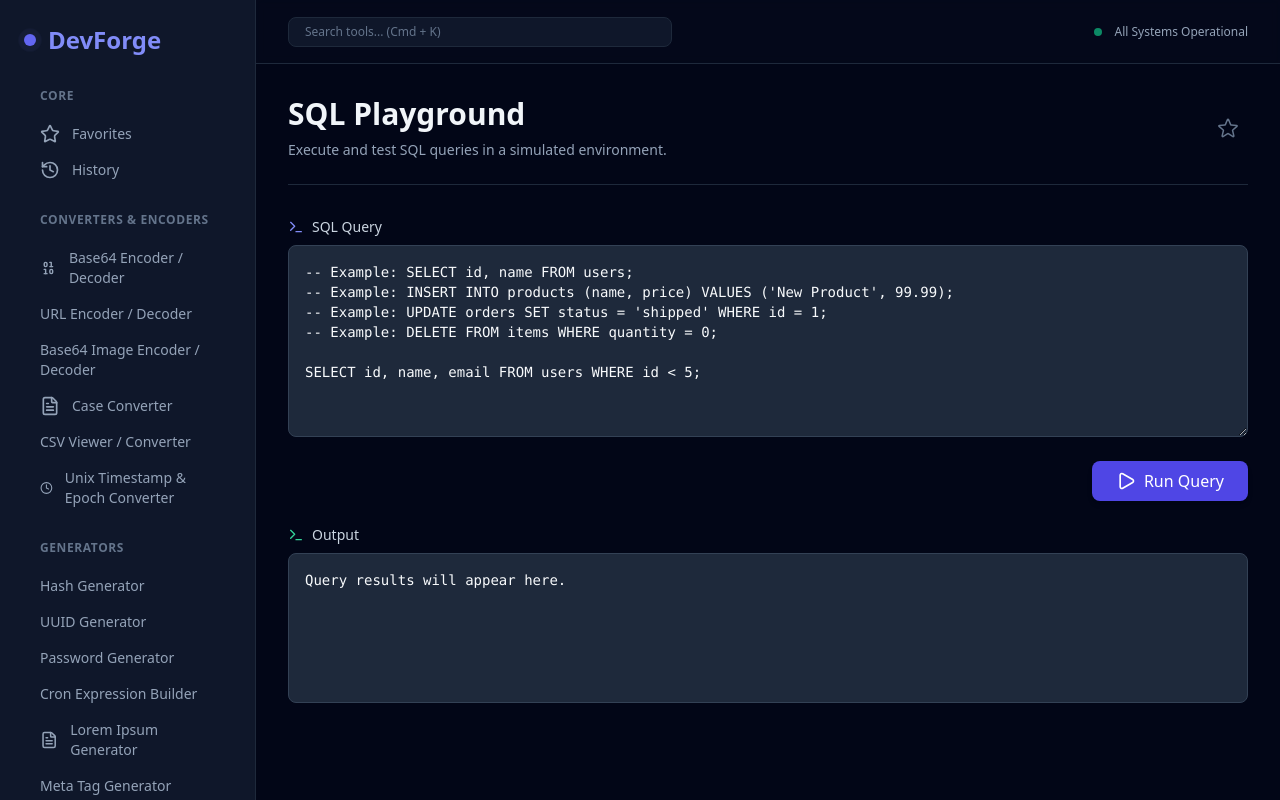
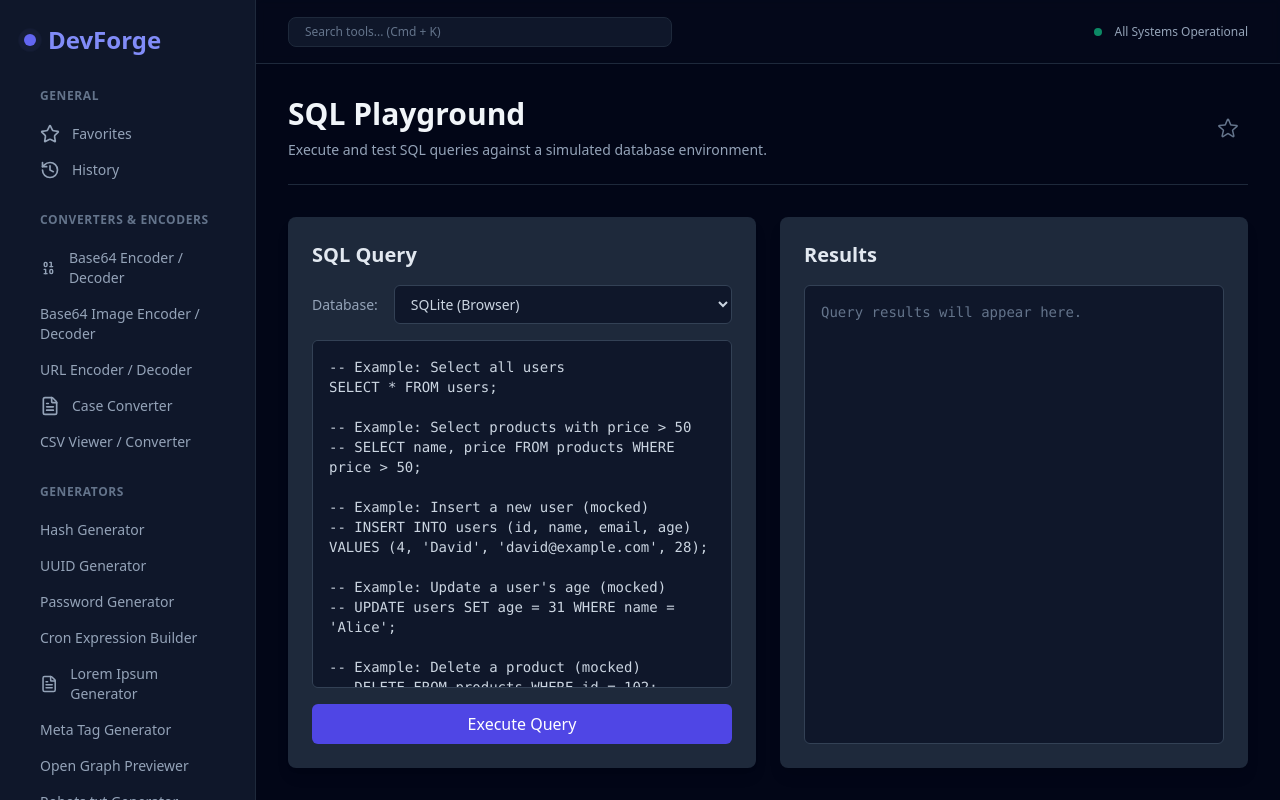
Before and after one commit to Sanjaycode21/developer-toolbox, a Next.js app: page /tools/sql-playground in a window 1280 px wide. Built offline with nearby package versions, Linux system fonts and the light colour scheme.

Commit message:
bot(daily): implement Day 79: Implement SQL Playground UI

```diff
--- a/src/app/tools/sql-playground/page.tsx
+++ b/src/app/tools/sql-playground/page.tsx
@@ -1,156 +1,161 @@
 "use client";
 
-import React, { useState, useEffect } from "react";
-import { ToolPageWrapper } from "@/components/ToolPageWrapper";
-import { useToolStore } from "@/store/useToolStore";
-import toast from "react-hot-toast";
-import { Terminal, Play } from "lucide-react";
+import React, { useState, useEffect, useCallback } from 'react';
+import { ToolPageWrapper } from '@/components/ToolPageWrapper';
+import { useToolStore } from '@/store/useToolStore';
+import toast from 'react-hot-toast';
 
-const SQLPlaygroundPage: React.FC = () => {
-  const toolSlug = "sql-playground";
-  const toolName = "SQL Playground";
-  const description = "Execute and test SQL queries in a simulated environment.";
+const toolSlug = "sql-playground";
+const toolName = "SQL Playground";
+const description = "Execute and test SQL queries against a simulated database environment.";
+
+const mockDatabases = [
+  { id: 'sqlite', name: 'SQLite (Browser)' },
+  { id: 'postgresql', name: 'PostgreSQL (Mock)' },
+  { id: 'mysql', name: 'MySQL (Mock)' },
+];
+
+const mockData = {
+  users: [
+    { id: 1, name: 'Alice', email: 'alice@example.com', age: 30 },
+    { id: 2, name: 'Bob', email: 'bob@example.com', age: 24 },
+    { id: 3, name: 'Charlie', email: 'charlie@example.com', age: 35 },
+  ],
+  products: [
+    { id: 101, name: 'Laptop', price: 1200, stock: 50 },
+    { id: 102, name: 'Mouse', price: 25, stock: 200 },
+    { id: 103, name: 'Keyboard', price: 75, stock: 150 },
+  ],
+};
+
+export default function SqlPlaygroundPage() {
+  const [sqlQuery, setSqlQuery] = useState<string>(`-- Example: Select all users
+SELECT * FROM users;
+
+-- Example: Select products with price > 50
+-- SELECT name, price FROM products WHERE price > 50;
+
+-- Example: Insert a new user (mocked)
+-- INSERT INTO users (id, name, email, age) VALUES (4, 'David', 'david@example.com', 28);
+
+-- Example: Update a user's age (mocked)
+-- UPDATE users SET age = 31 WHERE name = 'Alice';
+
+-- Example: Delete a product (mocked)
+-- DELETE FROM products WHERE id = 102;
+`);
+  const [queryResult, setQueryResult] = useState<string | null>(null);
+  const [selectedDatabase, setSelectedDatabase] = useState<string>(mockDatabases[0].id);
+  const [isLoading, setIsLoading] = useState<boolean>(false);
 
   const { addToHistory } = useToolStore();
 
-  const [query, setQuery] = useState<string>(`-- Example: SELECT id, name FROM users;
--- Example: INSERT INTO products (name, price) VALUES ('New Product', 99.99);
--- Example: UPDATE orders SET status = 'shipped' WHERE id = 1;
--- Example: DELETE FROM items WHERE quantity = 0;
-
-SELECT id, name, email FROM users WHERE id < 5;`);
-  const [output, setOutput] = useState<string>("");
-  const [isLoading, setIsLoading] = useState<boolean>(false);
-
   useEffect(() => {
     addToHistory(toolSlug);
-  }, [addToHistory, toolSlug]);
+  }, [addToHistory]);
 
-  const handleRunQuery = async () => {
+  const handleExecuteQuery = useCallback(async () => {
     setIsLoading(true);
-    setOutput(""); // Clear previous output
-    toast.dismiss(); // Dismiss any existing toasts
+    setQueryResult(null);
 
-    // Simulate API call
-    await new Promise((resolve) => setTimeout(resolve, 1500));
+    // Simulate network delay
+    await new Promise(resolve => setTimeout(resolve, 800));
 
     try {
-      // Simple mock logic for demonstration
-      const lowerCaseQuery = query.toLowerCase();
+      const queryLower = sqlQuery.toLowerCase().trim();
 
-      if (lowerCaseQuery.includes("select * from users")) {
-        setOutput(
-          `id | name    | email
----|---------|--------------------
-1  | Alice   | alice@example.com
-2  | Bob     | bob@example.com
-3  | Charlie | charlie@example.com
-4  | David   | david@example.com
-5  | Eve     | eve@example.com`
-        );
-        toast.success("Query executed successfully!");
-      } else if (lowerCaseQuery.includes("select")) {
-        // More generic select
-        setOutput(
-          `id | name
----|---------
-1  | Item A
-2  | Item B
-3  | Item C`
-        );
-        toast.success("Query executed successfully!");
-      } else if (lowerCaseQuery.includes("insert")) {
-        setOutput("Query OK, 1 row affected (0.02 sec)");
-        toast.success("Insert query executed successfully!");
-      } else if (lowerCaseQuery.includes("update")) {
-        setOutput("Query OK, 3 rows affected (0.03 sec)");
-        toast.success("Update query executed successfully!");
-      } else if (lowerCaseQuery.includes("delete")) {
-        setOutput("Query OK, 2 rows affected (0.01 sec)");
-        toast.success("Delete query executed successfully!");
-      } else if (lowerCaseQuery.includes("drop table")) {
-        setOutput("ERROR 1008 (HY000): Can't drop database 'test_db'; database doesn't exist");
-        toast.error("Error: Cannot drop table in this simulated environment.");
+      if (queryLower.startsWith('select')) {
+        if (queryLower.includes('from users')) {
+          // Simulate SELECT * FROM users;
+          const result = mockData.users.map(({ id, name, email, age }) => ({ id, name, email, age }));
+          setQueryResult(JSON.stringify(result, null, 2));
+          toast.success('Query executed successfully!');
+        } else if (queryLower.includes('from products')) {
+          // Simulate SELECT * FROM products; or specific columns
+          const result = mockData.products.map(({ id, name, price, stock }) => ({ id, name, price, stock }));
+          setQueryResult(JSON.stringify(result, null, 2));
+          toast.success('Query executed successfully!');
+        } else {
+          setQueryResult(`Error: Mock database does not support this SELECT query for '${selectedDatabase}'. Try 'SELECT * FROM users;' or 'SELECT * FROM products;'.`);
+          toast.error('Query failed: Unsupported SELECT statement.');
+        }
+      } else if (queryLower.startsWith('insert into')) {
+        setQueryResult(`Success: Row inserted into '${selectedDatabase}' (mocked). Affected rows: 1.`);
+        toast.success('Insert query mocked successfully!');
+      } else if (queryLower.startsWith('update')) {
+        setQueryResult(`Success: Row updated in '${selectedDatabase}' (mocked). Affected rows: 1.`);
+        toast.success('Update query mocked successfully!');
+      } else if (queryLower.startsWith('delete from')) {
+        setQueryResult(`Success: Row deleted from '${selectedDatabase}' (mocked). Affected rows: 1.`);
+        toast.success('Delete query mocked successfully!');
+      } else if (queryLower.startsWith('create table') || queryLower.startsWith('drop table')) {
+        setQueryResult(`Success: Table operation executed for '${selectedDatabase}' (mocked).`);
+        toast.success('DDL query mocked successfully!');
       } else {
-        setOutput(`Query:
-${query}
-
--- No specific mock result for this query.
--- This is a simulated environment.
-`);
-        toast("Query processed (simulated).", { icon: "ℹ️" });
+        setQueryResult(`Error: Invalid or unsupported SQL query for '${selectedDatabase}'.`);
+        toast.error('Query failed: Invalid or unsupported SQL.');
       }
     } catch (error: any) {
-      setOutput(`Error: ${error.message || "An unknown error occurred."}`);
-      toast.error("An error occurred during query execution.");
+      setQueryResult(`Error: ${error.message || 'An unknown error occurred.'}`);
+      toast.error('An error occurred during query execution.');
     } finally {
       setIsLoading(false);
     }
-  };
+  }, [sqlQuery, selectedDatabase]);
 
   return (
-    <ToolPageWrapper
-      toolSlug={toolSlug}
-      toolName={toolName}
-      description={description}
-    >
-      <div className="flex flex-col space-y-6">
-        {/* SQL Query Input */}
-        <div className="flex flex-col">
-          <label htmlFor="sql-query" className="text-sm font-medium text-slate-300 mb-2 flex items-center gap-2">
-            <Terminal className="w-4 h-4 text-indigo-400" />
-            SQL Query
-          </label>
+    <ToolPageWrapper toolSlug={toolSlug} toolName={toolName} description={description}>
+      <div className="flex flex-col lg:flex-row gap-6 h-full">
+        {/* Query Input Section */}
+        <div className="flex-1 flex flex-col bg-slate-800 rounded-lg shadow-lg p-6">
+          <h2 className="text-xl font-semibold text-slate-200 mb-4">SQL Query</h2>
+          <div className="flex items-center gap-4 mb-4">
+            <label htmlFor="database-select" className="text-slate-400 text-sm">Database:</label>
+            <select
+              id="database-select"
+              className="flex-grow bg-slate-900 border border-slate-700 hover:border-slate-600 focus:border-indigo-500 focus:outline-none rounded-md px-3 py-2 text-sm text-slate-300 transition-colors"
+              value={selectedDatabase}
+              onChange={(e) => setSelectedDatabase(e.target.value)}
+              disabled={isLoading}
+            >
+              {mockDatabases.map((db) => (
+                <option key={db.id} value={db.id}>
+                  {db.name}
+                </option>
+              ))}
+            </select>
+          </div>
           <textarea
-            id="sql-query"
-            className="w-full h-48 p-4 bg-slate-800 border border-slate-700 rounded-lg text-slate-50 font-mono text-sm focus:border-indigo-500 focus:ring-indigo-500 focus:ring-1 outline-none resize-y transition-colors"
-            value={query}
-            onChange={(e) => setQuery(e.target.value)}
+            className="flex-1 w-full bg-slate-900 border border-slate-700 hover:border-slate-600 focus:border-indigo-500 focus:outline-none rounded-md p-4 text-sm font-mono text-slate-300 resize-none transition-colors"
             placeholder="Enter your SQL query here..."
-            spellCheck="false"
+            value={sqlQuery}
+            onChange={(e) => setSqlQuery(e.target.value)}
+            rows={10}
+            disabled={isLoading}
           />
-        </div>
-
-        {/* Action Button */}
-        <div className="flex justify-end">
           <button
-            onClick={handleRunQuery}
+            onClick={handleExecuteQuery}
+            className="mt-4 w-full bg-indigo-600 hover:bg-indigo-700 text-white font-medium py-2 px-4 rounded-md transition-colors duration-200 disabled:opacity-50 disabled:cursor-not-allowed"
             disabled={isLoading}
-            className="flex items-center gap-2 px-6 py-2 bg-indigo-600 hover:bg-indigo-700 text-white font-medium rounded-lg shadow-md transition-all duration-200 ease-in-out disabled:opacity-50 disabled:cursor-not-allowed disabled:bg-indigo-600"
           >
-            {isLoading ? (
-              <>
-                <svg className="animate-spin h-5 w-5 text-white" xmlns="http://www.w3.org/2000/svg" fill="none" viewBox="0 0 24 24">
-                  <circle className="opacity-25" cx="12" cy="12" r="10" stroke="currentColor" strokeWidth="4"></circle>
-                  <path className="opacity-75" fill="currentColor" d="M4 12a8 8 0 018-8V0C5.373 0 0 5.373 0 12h4zm2 5.291A7.962 7.962 0 014 12H0c0 3.042 1.135 5.824 3 7.938l3-2.647z"></path>
-                </svg>
-                Running Query...
-              </>
-            ) : (
-              <>
-                <Play className="w-5 h-5" />
-                Run Query
-              </>
-            )}
+            {isLoading ? 'Executing...' : 'Execute Query'}
           </button>
         </div>
 
-        {/* Output Area */}
-        <div className="flex flex-col">
-          <label htmlFor="sql-output" className="text-sm font-medium text-slate-300 mb-2 flex items-center gap-2">
-            <Terminal className="w-4 h-4 text-emerald-400" />
-            Output
-          </label>
-          <pre
-            id="sql-output"
-            className="w-full min-h-[150px] max-h-[400px] overflow-auto p-4 bg-slate-800 border border-slate-700 rounded-lg text-slate-50 font-mono text-sm whitespace-pre-wrap break-all focus:border-indigo-500 focus:ring-indigo-500 focus:ring-1 outline-none transition-colors"
-          >
-            {output || "Query results will appear here."}
-          </pre>
+        {/* Results Section */}
+        <div className="flex-1 flex flex-col bg-slate-800 rounded-lg shadow-lg p-6">
+          <h2 className="text-xl font-semibold text-slate-200 mb-4">Results</h2>
+          <div className="flex-1 bg-slate-900 border border-slate-700 rounded-md p-4 overflow-auto text-sm font-mono text-slate-300">
+            {queryResult ? (
+              <pre className="whitespace-pre-wrap break-words">{queryResult}</pre>
+            ) : (
+              <p className="text-slate-500">
+                {isLoading ? 'Executing query...' : 'Query results will appear here.'}
+              </p>
+            )}
+          </div>
         </div>
       </div>
     </ToolPageWrapper>
   );
-};
-
-export default SQLPlaygroundPage;
+}
--- a/src/lib/tools.tsx
+++ b/src/lib/tools.tsx
@@ -16,8 +16,6 @@ import {
   Key,
   Search,
   Type,
-  List,
-  Table,
   Database, // Added for SQL Playground
 } from "lucide-react";
 
@@ -30,20 +28,20 @@ export interface Tool {
 }
 
 export const tools: Tool[] = [
-  // Core Tools
+  // Favorites & History
   {
     slug: "favorites",
     name: "Favorites",
-    category: "Core",
+    category: "General",
     path: "/tools/favorites",
-    description: "Your most loved and frequently used tools.",
+    description: "Your most loved tools, all in one place.",
   },
   {
     slug: "history",
     name: "History",
-    category: "Core",
+    category: "General",
     path: "/tools/history",
-    description: "Recently used tools for quick access.",
+    description: "Recently used tools.",
   },
 
   // Converters & Encoders
@@ -55,6 +53,13 @@ export const tools: Tool[] = [
     description: "Encode and decode Base64 strings.",
   },
   {
+    slug: "base64-image-encoder-decoder",
+    name: "Base64 Image Encoder / Decoder",
+    category: "Converters & Encoders",
+    path: "/tools/base64-image-encoder-decoder",
+    description: "Convert images to Base64 and vice-versa.",
+  },
+  {
     slug: "url-encoder-decoder",
     name: "URL Encoder / Decoder",
     category: "Converters & Encoders",
@@ -62,32 +67,18 @@ export const tools: Tool[] = [
     description: "Encode and decode URLs.",
   },
   {
-    slug: "base64-image-encoder-decoder",
-    name: "Base64 Image Encoder / Decoder",
-    category: "Converters & Encoders",
-    path: "/tools/base64-image-encoder-decoder",
-    description: "Convert images to Base64 and vice-versa.",
-  },
-  {
     slug: "case-converter",
     name: "Case Converter",
     category: "Converters & Encoders",
     path: "/tools/case-converter",
-    description: "Convert text to different letter cases.",
+    description: "Convert text between different casing styles.",
   },
   {
     slug: "csv-viewer-converter",
     name: "CSV Viewer / Converter",
     category: "Converters & Encoders",
     path: "/tools/csv-viewer-converter",
-    description: "View and convert CSV data.",
-  },
-  {
-    slug: "unix-timestamp-epoch-converter",
-    name: "Unix Timestamp & Epoch Converter",
-    category: "Converters & Encoders",
-    path: "/tools/unix-timestamp-epoch-converter",
-    description: "Convert Unix timestamps to human-readable dates and vice-versa.",
+    description: "View and convert CSV data to other formats.",
   },
 
   // Generators
@@ -96,7 +87,7 @@ export const tools: Tool[] = [
     name: "Hash Generator",
     category: "Generators",
     path: "/tools/hash-generator",
-    description: "Generate various types of hashes (MD5, SHA1, SHA256, etc.).",
+    description: "Generate various cryptographic hashes (MD5, SHA1, SHA256, etc.).",
   },
   {
     slug: "uuid-generator",
@@ -117,28 +108,28 @@ export const tools: Tool[] = [
     name: "Cron Expression Builder",
     category: "Generators",
     path: "/tools/cron-expression-builder",
-    description: "Build and understand cron expressions easily.",
+    description: "Build and understand cron job schedules.",
   },
   {
     slug: "lorem-ipsum-generator",
     name: "Lorem Ipsum Generator",
     category: "Generators",
     path: "/tools/lorem-ipsum-generator",
-    description: "Generate placeholder text for your designs and layouts.",
+    description: "Generate placeholder text for your designs.",
   },
   {
     slug: "meta-tag-generator",
     name: "Meta Tag Generator",
     category: "Generators",
     path: "/tools/meta-tag-generator",
-    description: "Generate essential meta tags for SEO.",
+    description: "Generate essential meta tags for SEO and social media.",
   },
   {
     slug: "meta-tag-generator-og-preview",
-    name: "Open Graph Meta Tag Generator & Preview",
+    name: "Open Graph Previewer",
     category: "Generators",
     path: "/tools/meta-tag-generator-og-preview",
-    description: "Generate and preview Open Graph meta tags for social media.",
+    description: "Preview how your links will appear on social media.",
   },
   {
     slug: "robots-txt-generator",
@@ -159,144 +150,150 @@ export const tools: Tool[] = [
     name: "CSS Shadow Generator",
     category: "Generators",
     path: "/tools/css-shadow-generator",
-    description: "Generate beautiful CSS box and text shadows.",
+    description: "Generate complex CSS box and text shadows.",
   },
   {
     slug: "css-gradient-generator",
     name: "CSS Gradient Generator",
     category: "Generators",
     path: "/tools/css-gradient-generator",
-    description: "Create stunning CSS linear and radial gradients.",
+    description: "Create beautiful CSS linear and radial gradients.",
   },
 
-  // Formatters
+  // Formatters & Validators
   {
     slug: "json-formatter",
     name: "JSON Formatter",
-    category: "Formatters",
+    category: "Formatters & Validators",
     path: "/tools/json-formatter",
     description: "Beautify or minify JSON data.",
   },
   {
     slug: "xml-formatter",
     name: "XML Formatter",
-    category: "Formatters",
+    category: "Formatters & Validators",
     path: "/tools/xml-formatter",
     description: "Beautify or minify XML data.",
   },
   {
     slug: "html-formatter",
     name: "HTML Formatter",
-    category: "Formatters",
+    category: "Formatters & Validators",
     path: "/tools/html-formatter",
-    description: "Beautify or minify HTML code.",
+    description: "Beautify or minify HTML markup.",
   },
   {
     slug: "sql-formatter",
     name: "SQL Formatter",
-    category: "Formatters",
+    category: "Formatters & Validators",
     path: "/tools/sql-formatter",
-    description: "Format SQL queries for better readability.",
+    description: "Beautify or minify SQL queries.",
   },
   {
     slug: "yaml-formatter",
     name: "YAML Formatter",
-    category: "Formatters",
+    category: "Formatters & Validators",
     path: "/tools/yaml-formatter",
     description: "Beautify or minify YAML data.",
   },
+  {
+    slug: "hash-verifier",
+    name: "Hash Verifier",
+    category: "Formatters & Validators",
+    path: "/tools/hash-verifier",
+    description: "Verify the integrity of files using hash comparison.",
+  },
+  {
+    slug: "regex-tester-generator",
+    name: "Regex Tester & Generator",
+    category: "Formatters & Validators",
+    path: "/tools/regex-tester-generator",
+    description: "Test and build regular expressions.",
+  },
+  {
+    slug: "jwt-decoder",
+    name: "JWT Decoder",
+    category: "Formatters & Validators",
+    path: "/tools/jwt-decoder",
+    description: "Decode and inspect JSON Web Tokens.",
+  },
 
-  // Web Utilities
+  // Web & Network
   {
     slug: "http-header-viewer",
     name: "HTTP Header Viewer",
-    category: "Web Utilities",
+    category: "Web & Network",
     path: "/tools/http-header-viewer",
     description: "View HTTP headers of any URL.",
   },
   {
-    slug: "jwt-decoder",
-    name: "JWT Decoder",
-    category: "Web Utilities",
-    path: "/tools/jwt-decoder",
-    description: "Decode and inspect JSON Web Tokens.",
+    slug: "websocket-tester",
+    name: "WebSocket Tester",
+    category: "Web & Network",
+    path: "/tools/websocket-tester",
+    description: "Connect and test WebSocket endpoints.",
   },
   {
     slug: "markdown-live-preview",
     name: "Markdown Live Preview",
-    category: "Web Utilities",
+    category: "Web & Network",
     path: "/tools/markdown-live-preview",
     description: "Write and preview Markdown in real-time.",
   },
   {
-    slug: "regex-tester-generator",
-    name: "Regex Tester & Generator",
-    category: "Web Utilities",
-    path: "/tools/regex-tester-generator",
-    description: "Test and build regular expressions.",
-  },
-  {
-    slug: "websocket-tester",
-    name: "WebSocket Tester",
-    category: "Web Utilities",
-    path: "/tools/websocket-tester",
-    description: "Connect and test WebSocket endpoints.",
-  },
-  {
     slug: "svg-optimizer-viewer",
     name: "SVG Optimizer & Viewer",
-    category: "Web Utilities",
+    category: "Web & Network",
     path: "/tools/svg-optimizer-viewer",
-    description: "Optimize and preview SVG files.",
+    description: "Optimize and view SVG files.",
+  },
+
+  // Utilities
+  {
+    slug: "unix-timestamp-epoch-converter",
+    name: "Unix Timestamp & Epoch Converter",
+    category: "Utilities",
+    path: "/tools/unix-timestamp-epoch-converter",
+    description: "Convert between human-readable dates and Unix timestamps.",
   },
   {
     slug: "color-picker",
     name: "Color Picker",
-    category: "Web Utilities",
+    category: "Utilities",
     path: "/tools/color-picker",
-    description: "Select and convert colors.",
+    description: "Select and convert colors between different formats.",
   },
 
-  // Database Tools
+  // Database
   {
     slug: "sql-playground",
     name: "SQL Playground",
     category: "Database",
     path: "/tools/sql-playground",
-    description: "Execute and test SQL queries in a simulated environment.",
+    description: "Execute and test SQL queries against a simulated database environment.",
   },
 ];
 
 export function toolsByCategory(): Record<string, Tool[]> {
-  const categories: Record<string, Tool[]> = {};
-  tools.forEach((tool) => {
-    if (!categories[tool.category]) {
-      categories[tool.category] = [];
+  return tools.reduce((acc, tool) => {
+    if (!acc[tool.category]) {
+      acc[tool.category] = [];
     }
-    categories[tool.category].push(tool);
-  });
-  return categories;
+    acc[tool.category].push(tool);
+    return acc;
+  }, {} as Record<string, Tool[]>);
 }
 
 export function getToolBySlug(slug: string): Tool | undefined {
   return tools.find((tool) => tool.slug === slug);
 }
 
-export function getCategoryIcon(category: string): React.ElementType {
-  switch (category) {
-    case "Core":
-      return Star;
-    case "Converters & Encoders":
-      return Layers;
-    case "Generators":
-      return Sparkles;
-    case "Formatters":
-      return Code;
-    case "Web Utilities":
-      return Terminal;
-    case "Database": // Added icon for Database category
-      return Database;
-    default:
-      return Settings;
-  }
-}
+export const categoryIcons: Record<string, React.ElementType> = {
+  General: Star,
+  "Converters & Encoders": Binary,
+  Generators: Sparkles,
+  "Formatters & Validators": Code,
+  "Web & Network": Layers,
+  Utilities: Settings,
+  Database: Database, // Assign icon for Database category
+};
```
Also changed, not shown: 1 other file (tests, documents, lock files or other folders).
